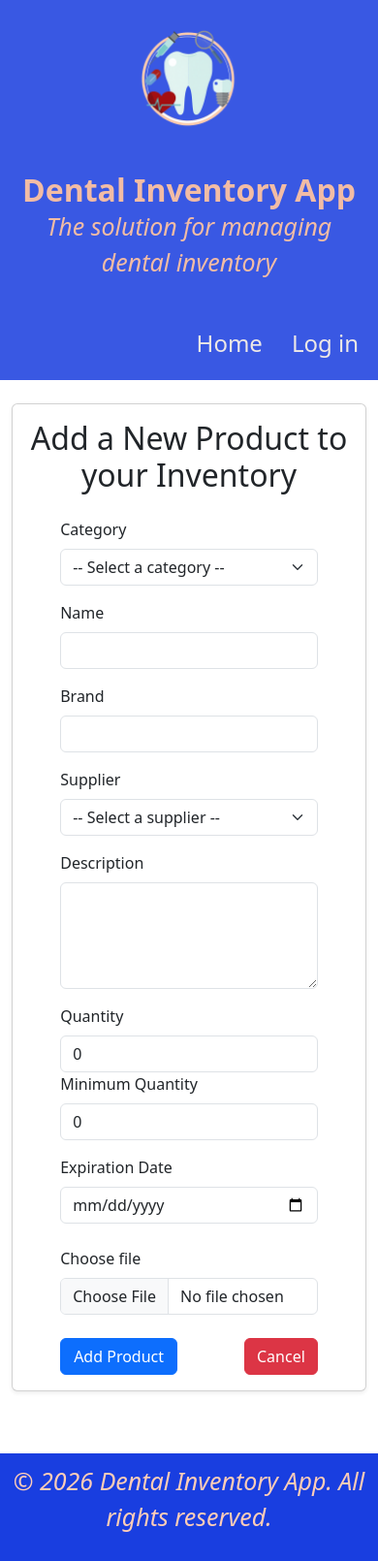
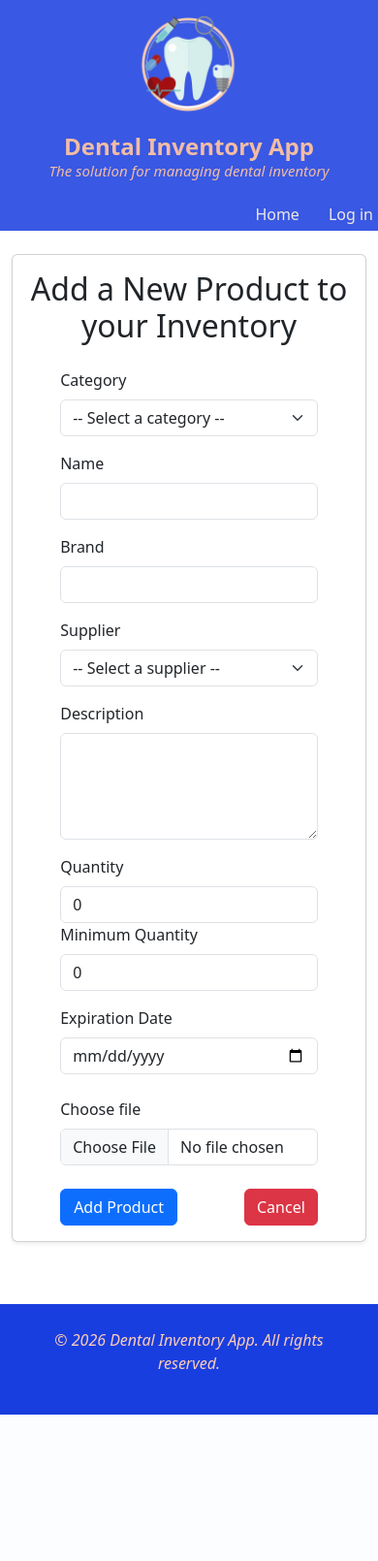
Before and after one commit to BacigalupoSofia/Flask_app_assessment, a Flask app: page /add in a window 390 px wide. Shown: the whole page at 97% size. After the commit the page ends 1459 px from the top, so only its background shows below. Run offline with Flask 3, Linux system fonts and the light colour scheme.

Commit message:
Improving Media queries

```diff
--- a/static/styles/style.css
+++ b/static/styles/style.css
@@ -91,5 +91,23 @@ h3 {
 @media (max-width: 768px) {
   header {
     flex-direction: column;
+    padding: 5px;
+    gap: 5px;
+  }
+  header h1 {
+    font-size: 1.5rem;
+  }
+  header p {
+    font-size: 15px;
+  }
+  nav a {
+    font-size: 1rem;
+  }
+  footer p {
+    font-size: 1rem;
+    padding: 15px;
+  }
+  #addForm {
+    margin-top: 10px;
   }
 }
--- a/templates/log_in.html
+++ b/templates/log_in.html
@@ -5,7 +5,7 @@ if messages %} {% for category, message in messages %}
 {% endfor %} {% endif %} {% endwith %}
 
 <div class="d-flex justify-content-center align-items-center vh-100">
-  <div class="card shadow p-3" style="width: 350px; border-radius: 12px">
+  <div class="card shadow p-3 p-sm-0" style="width: 350px; border-radius: 12px">
     <h3 class="text-center mb-3">Login</h3>
 
     <form method="post">
```
